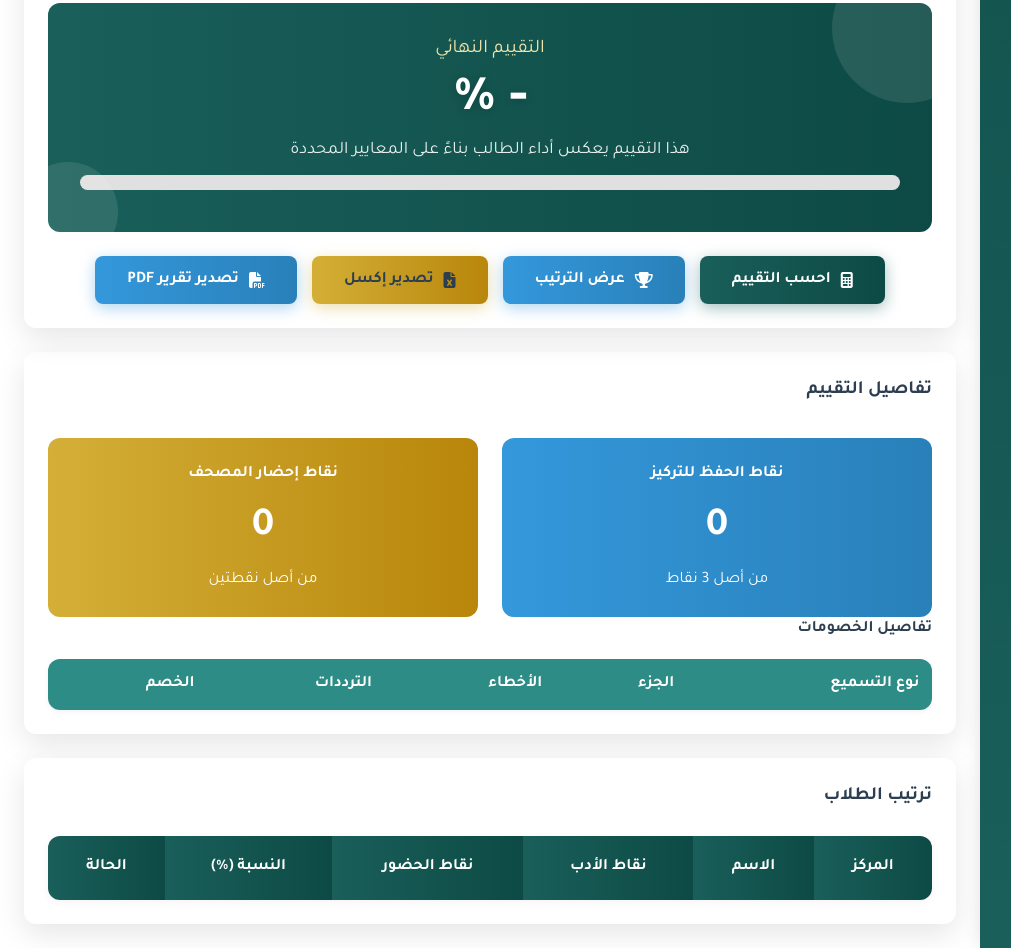
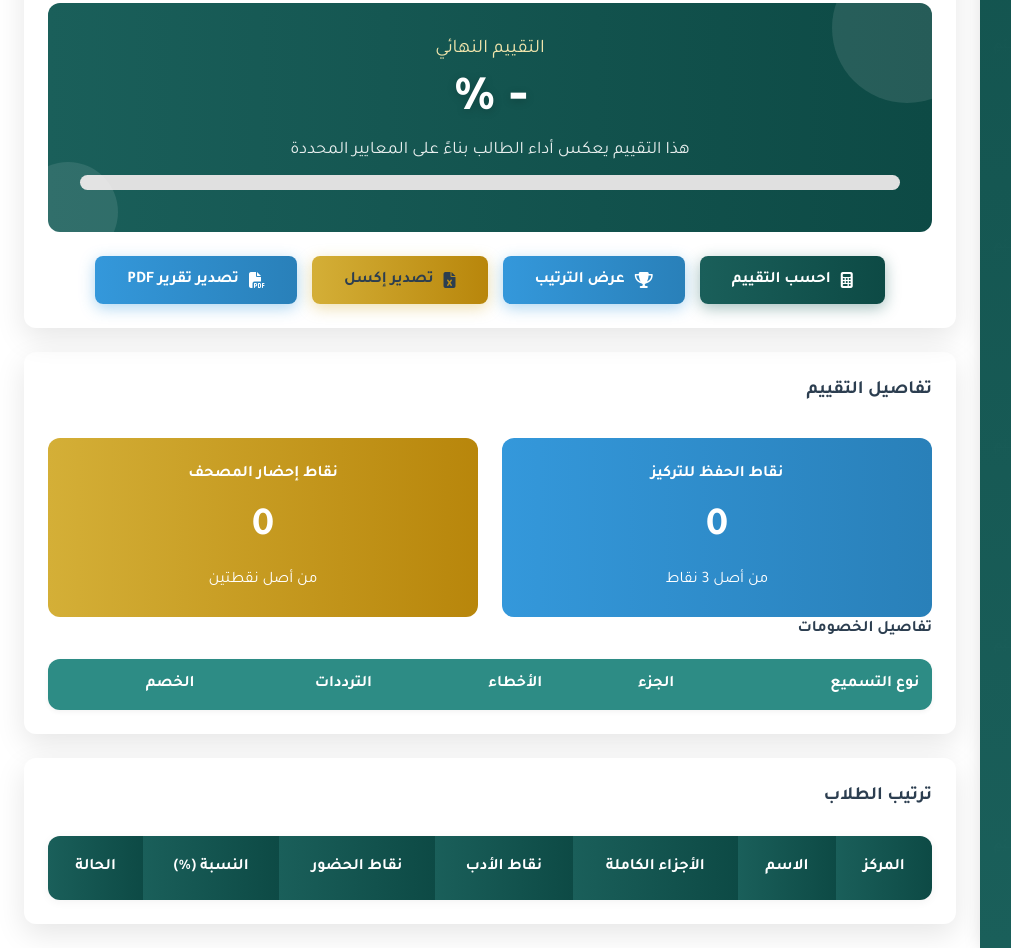
Before and after one commit to Aboodsh852/index.html, a plain HTML site: page index.html in a window 1280 px wide. Shown: the part 1058-2006 px from the top of the page, without its empty margins (0-1011 px from the left). Drawn offline with nearby package versions, Linux system fonts and the light colour scheme; a script that the page names is missing.

Commit message:
Update index.html

```diff
--- a/index.html
+++ b/index.html
@@ -1000,6 +1000,7 @@
               <tr>
                 <th>المركز</th>
                 <th>الاسم</th>
+                <th>الأجزاء الكاملة</th>
                 <th>نقاط الأدب</th>
                 <th>نقاط الحضور</th>
                 <th>النسبة (%)</th>
```
